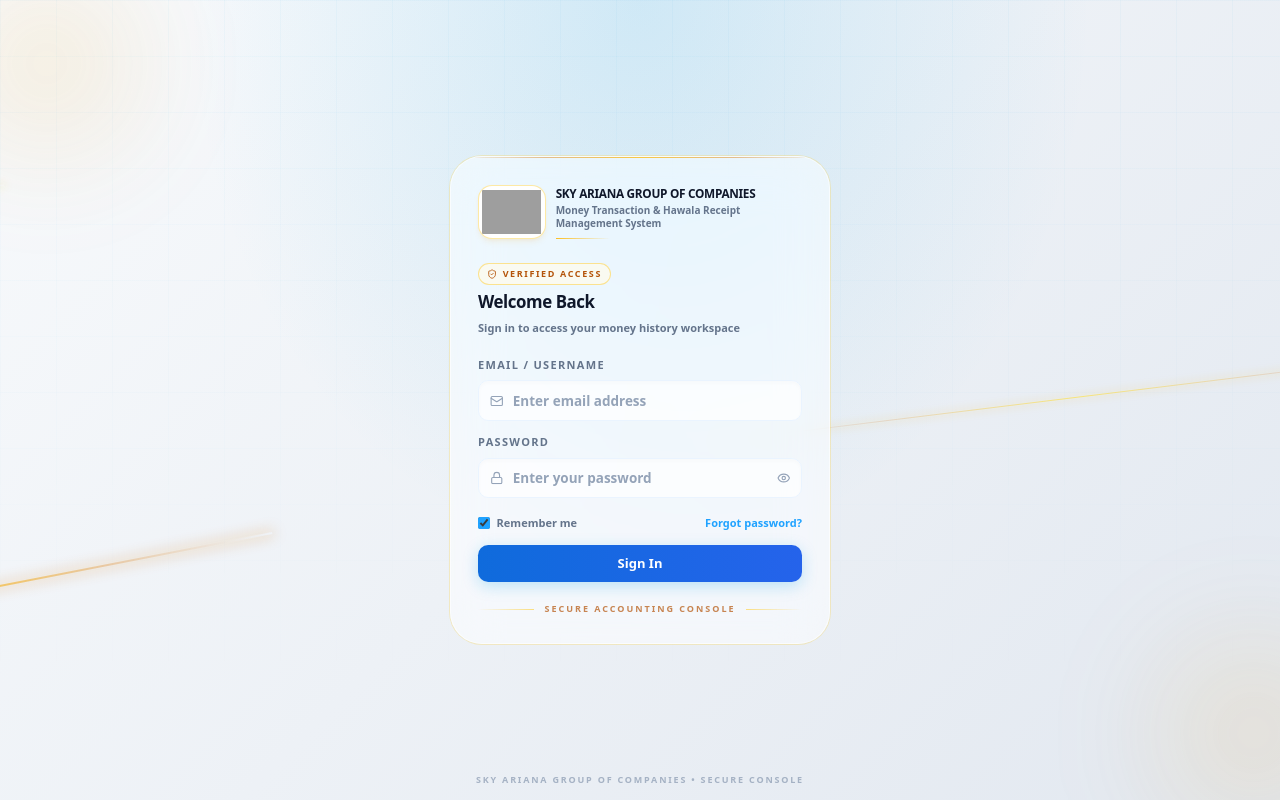
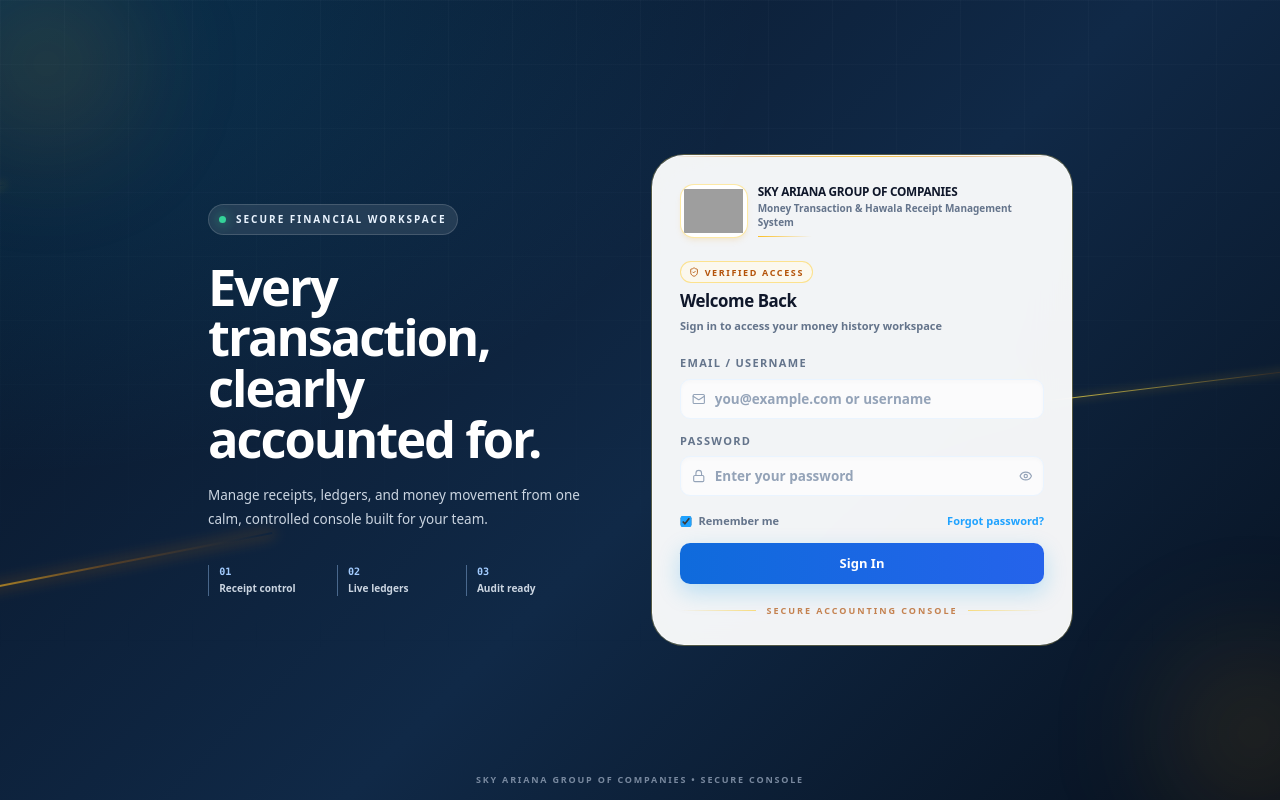
Before and after one commit to ahsanullahqureshi888/Sky-Bank-v12, a React (Vite) app in the folder frontend/: page /login in a window 1280 px wide. Built offline with nearby package versions, Linux system fonts and the light colour scheme; no server answers; grey boxes are pictures that could not be loaded.

Commit message:
feat: enhance login page with persistent email and improved UI design
Co-authored-by: Ahsanullah Qureshi <129407709+ahsanullahqureshi888@users.noreply.github.com>

```diff
--- a/frontend/src/pages/Login.jsx
+++ b/frontend/src/pages/Login.jsx
@@ -21,7 +21,9 @@ const GOLDEN_LINES = [
 ];
 
 export default function Login() {
-  const [emailOrUsername, setEmailOrUsername] = useState('');
+  const [emailOrUsername, setEmailOrUsername] = useState(() =>
+    localStorage.getItem('sky_banking_remember_email') || ''
+  );
   const [password, setPassword] = useState('');
   const [remember, setRemember] = useState(true);
   const [showPassword, setShowPassword] = useState(false);
@@ -61,9 +63,9 @@ export default function Login() {
   };
 
   return (
-    <div className="relative flex min-h-screen items-center justify-center overflow-hidden bg-slate-50 p-4 text-slate-900">
-      <div className="absolute inset-0 bg-[radial-gradient(ellipse_at_top,rgba(14,165,233,0.15),transparent_50%),linear-gradient(135deg,#f8fafc_0%,#e2e8f0_100%)]" />
-      <div className="absolute inset-0 bg-[linear-gradient(rgba(14,165,233,0.03)_1px,transparent_1px),linear-gradient(90deg,rgba(14,165,233,0.03)_1px,transparent_1px)] bg-[size:56px_56px] [mask-image:linear-gradient(to_bottom,black,transparent_88%)]" />
+    <div className="relative flex min-h-screen items-center justify-center overflow-hidden bg-slate-950 p-4 text-slate-900 sm:p-6">
+      <div className="absolute inset-0 bg-[radial-gradient(ellipse_at_top_left,rgba(14,165,233,0.2),transparent_42%),linear-gradient(135deg,#081426_0%,#102947_55%,#07111f_100%)]" />
+      <div className="absolute inset-0 bg-[linear-gradient(rgba(148,163,184,0.04)_1px,transparent_1px),linear-gradient(90deg,rgba(148,163,184,0.04)_1px,transparent_1px)] bg-[size:64px_64px] [mask-image:linear-gradient(to_bottom,black,transparent_85%)]" />
 
       {/* Animated Golden Lines Background */}
       <div className="absolute inset-0 z-0 overflow-hidden pointer-events-none">
@@ -86,9 +88,33 @@ export default function Login() {
         ))}
       </div>
 
-      {/* Centered Login Card - Zoomed out via max-w-[380px] */}
-      <div className="relative z-10 w-full max-w-[380px] transition-all duration-300">
-        <section className="glass-panel w-full ring-1 ring-amber-300/30 transition-all duration-500">
+      <div className="relative z-10 grid w-full max-w-5xl items-center gap-8 lg:grid-cols-[minmax(0,1fr)_420px] lg:gap-20">
+        <aside className="hidden max-w-xl text-white lg:block">
+          <div className="mb-8 inline-flex items-center gap-3 rounded-full border border-white/15 bg-white/10 px-3 py-2 text-[10px] font-black uppercase tracking-[0.2em] text-sky-100 backdrop-blur">
+            <span className="h-2 w-2 rounded-full bg-emerald-400 shadow-[0_0_12px_rgba(52,211,153,0.8)]" />
+            Secure financial workspace
+          </div>
+          <h2 className="max-w-lg text-4xl font-black leading-[1.05] tracking-[-0.04em] text-balance xl:text-6xl">
+            Every transaction, clearly accounted for.
+          </h2>
+          <p className="mt-6 max-w-md text-base leading-7 text-slate-300">
+            Manage receipts, ledgers, and money movement from one calm, controlled console built for your team.
+          </p>
+          <div className="mt-10 grid max-w-md grid-cols-3 gap-3">
+            {[
+              ['01', 'Receipt control'],
+              ['02', 'Live ledgers'],
+              ['03', 'Audit ready'],
+            ].map(([number, label]) => (
+              <div key={number} className="border-l border-sky-300/40 pl-3">
+                <p className="font-mono text-xs font-bold text-sky-300">{number}</p>
+                <p className="mt-1 text-xs font-bold leading-4 text-slate-300">{label}</p>
+              </div>
+            ))}
+          </div>
+        </aside>
+
+        <section className="glass-panel !bg-white/95 w-full ring-1 ring-amber-300/30 transition-all duration-500">
           {/* Golden top rule with shimmer */}
           <div className="golden-rule" />
 
@@ -127,7 +153,9 @@ export default function Login() {
                         type="text"
                         autoComplete="username"
                         className="form-control pl-10 pr-4"
-                        placeholder="Enter email address"
+                        placeholder="you@example.com or username"
+                        aria-invalid={Boolean(error)}
+                        aria-describedby={error ? 'login-error' : undefined}
                         value={emailOrUsername}
                         onChange={(e) => setEmailOrUsername(e.target.value)}
                         required
@@ -144,6 +172,8 @@ export default function Login() {
                         autoComplete="current-password"
                         className="form-control pl-10 pr-10"
                         placeholder="Enter your password"
+                        aria-invalid={Boolean(error)}
+                        aria-describedby={error ? 'login-error' : undefined}
                         value={password}
                         onChange={(e) => setPassword(e.target.value)}
                         required
@@ -182,7 +212,7 @@ export default function Login() {
                   </div>
 
                   {error && (
-                    <div className="rounded-xl border border-red-200 bg-red-50 p-3 text-[11px] font-bold leading-relaxed text-red-600">
+                    <div id="login-error" role="alert" className="rounded-xl border border-red-200 bg-red-50 p-3 text-[11px] font-bold leading-relaxed text-red-600">
                       {error}
                     </div>
                   )}
@@ -190,7 +220,7 @@ export default function Login() {
                   <button
                     type="submit"
                     disabled={loading}
-                    className="relative flex h-11 w-full items-center justify-center overflow-hidden rounded-xl bg-gradient-to-r from-sky-500 to-blue-600 text-[13px] font-black text-white shadow-[0_4px_15px_rgba(14,165,233,0.25)] transition-all duration-300 hover:shadow-[0_4px_20px_rgba(14,165,233,0.4)] hover:-translate-y-0.5 active:scale-[0.98] disabled:cursor-not-allowed disabled:opacity-60"
+                    className="relative flex h-12 w-full items-center justify-center overflow-hidden rounded-xl bg-gradient-to-r from-sky-500 to-blue-600 text-[13px] font-black text-white shadow-[0_8px_22px_rgba(14,165,233,0.25)] transition-all duration-300 hover:-translate-y-0.5 hover:shadow-[0_10px_28px_rgba(14,165,233,0.38)] focus:outline-none focus:ring-4 focus:ring-sky-500/25 active:scale-[0.98] disabled:cursor-not-allowed disabled:opacity-60"
                   >
                     {loading ? (
                       <span className="flex items-center gap-2">
@@ -269,7 +299,7 @@ export default function Login() {
         </section>
       </div>
 
-      <footer className="absolute bottom-4 left-1/2 z-10 -translate-x-1/2 whitespace-nowrap text-[9px] font-extrabold text-slate-400/80 tracking-[0.2em] uppercase select-none">
+      <footer className="absolute bottom-4 left-1/2 z-10 -translate-x-1/2 whitespace-nowrap text-[9px] font-extrabold tracking-[0.2em] text-slate-400/80 uppercase select-none">
         {BRAND_NAME} &bull; SECURE CONSOLE
       </footer>
     </div>
```
